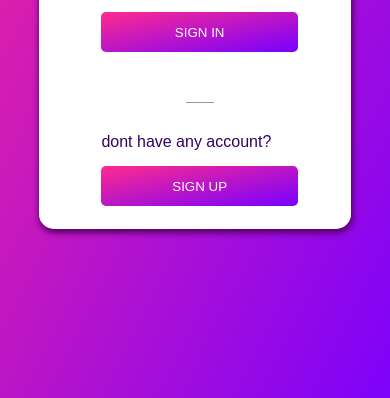
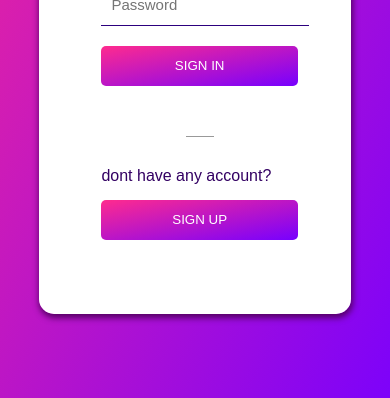
Before and after one commit to Biswajit06082002/Quiz-app, a plain HTML site: page index.html in a window 390 px wide. Shown: the part 473-871 px from the top of the page. Drawn offline with Linux system fonts and the light colour scheme.

Commit message:
Update index.html

```diff
--- a/index.html
+++ b/index.html
@@ -220,7 +220,7 @@
         @media screen and (max-width: 480px) {
             .innerContainer{
                 display: block;
-                height: 80%;
+                height: 90%;
             }
             .imageContainer{
                 height: 40%;
```
